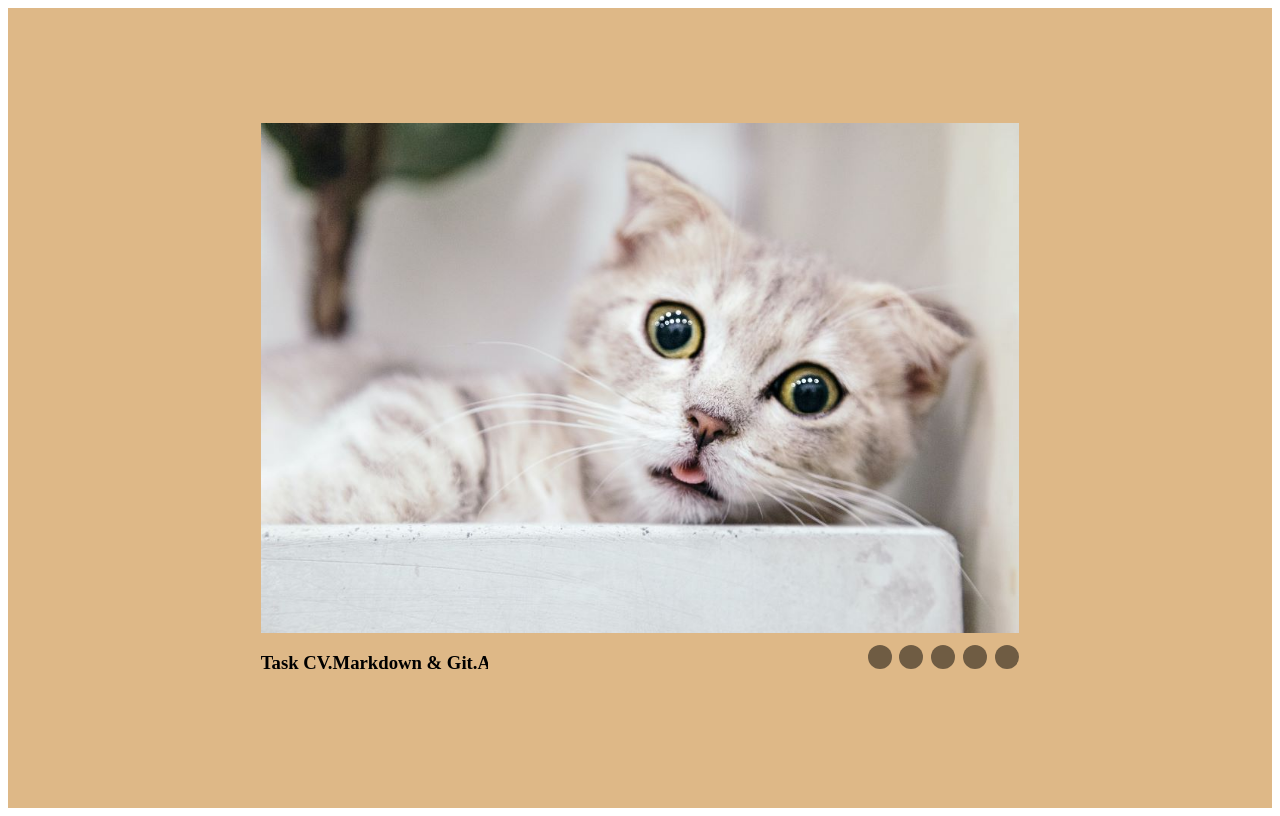
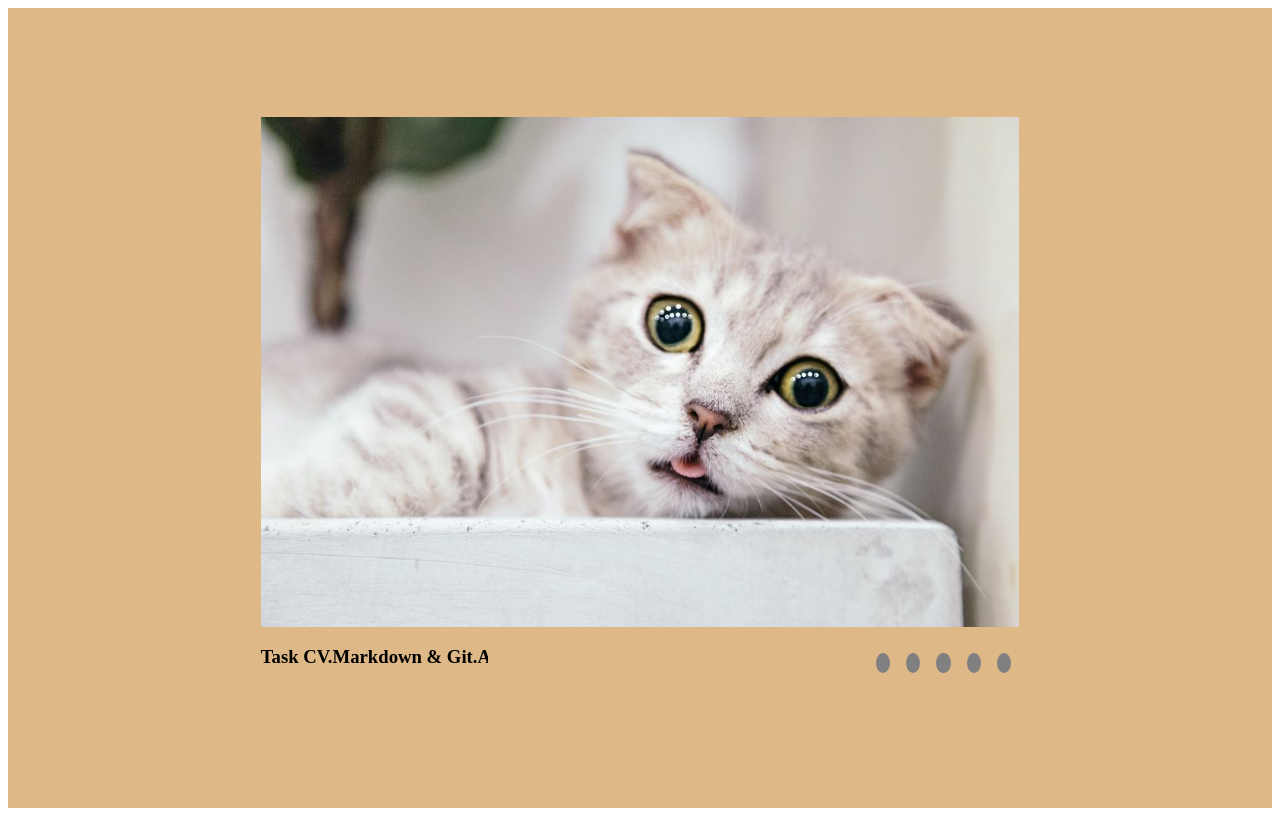
Before and after one commit to YulyaIs/cssMemeSlider, a plain HTML site: page index.html in a window 1280 px wide. Drawn offline with Linux system fonts and the light colour scheme.

Commit message:
feat: update controls (Mon, Sep 18, 2023 03:51:51 AM)

```diff
--- a/style.css
+++ b/style.css
@@ -76,7 +76,7 @@
 
 .controls {
     width: 20%;
-    height: 3rem;
+    height: 4.5rem;
     background-color:burlywood;
     display: flex;
     justify-content: space-between;
@@ -86,12 +86,15 @@
 
 
 label {
-    width: 1.5rem;
-    height: 1.5rem;
+    width: 1.3rem;
+    height: 1.3rem;
     cursor: pointer;
-    background-color: black;
+    background-color: gray;
     border-radius: 50%;
-    opacity: 0.5;
+    border-style: solid;
+    border-width: 0.5rem;
+    border-color: burlywood;
+
 
 }
 
@@ -105,7 +108,10 @@
     opacity: 1;
 }
 
-
+label:active {
+    background-color: rgb(101, 4, 4);
+    opacity: 1;
+}
 
 
 
```
